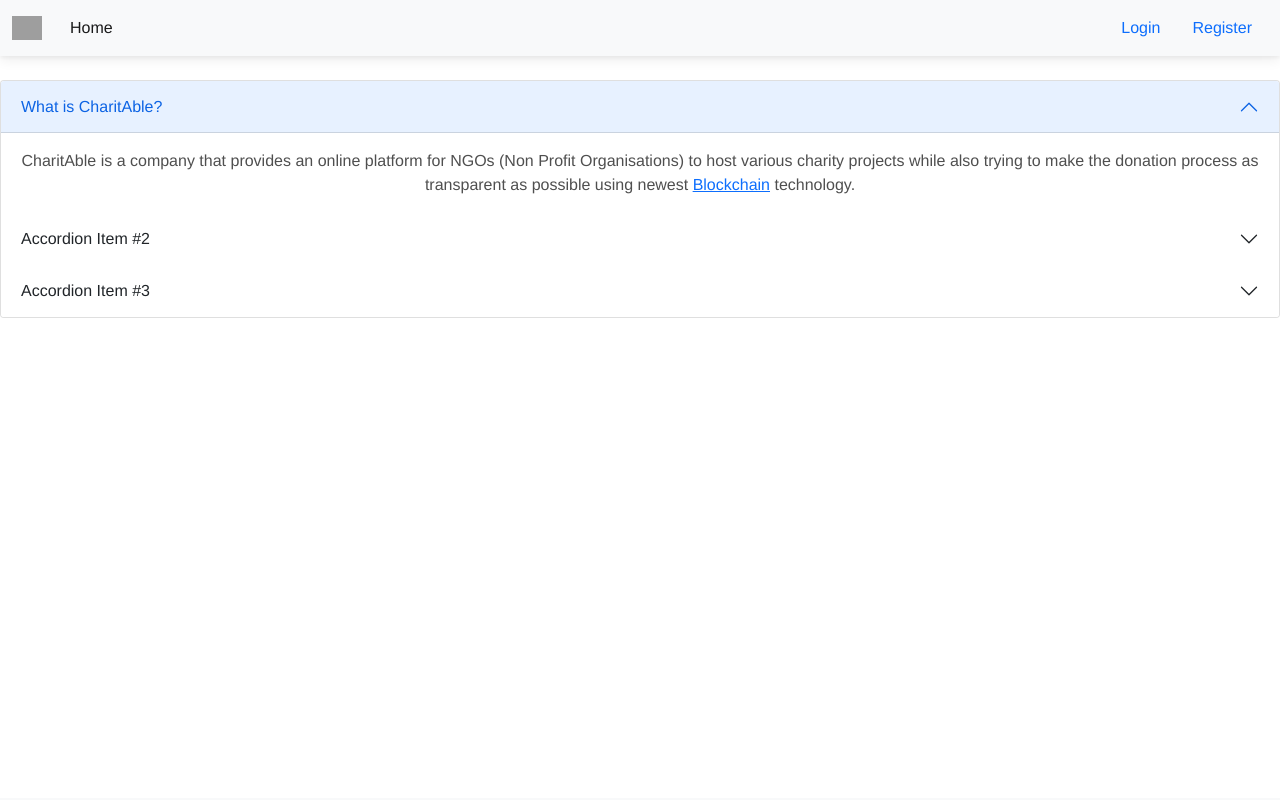
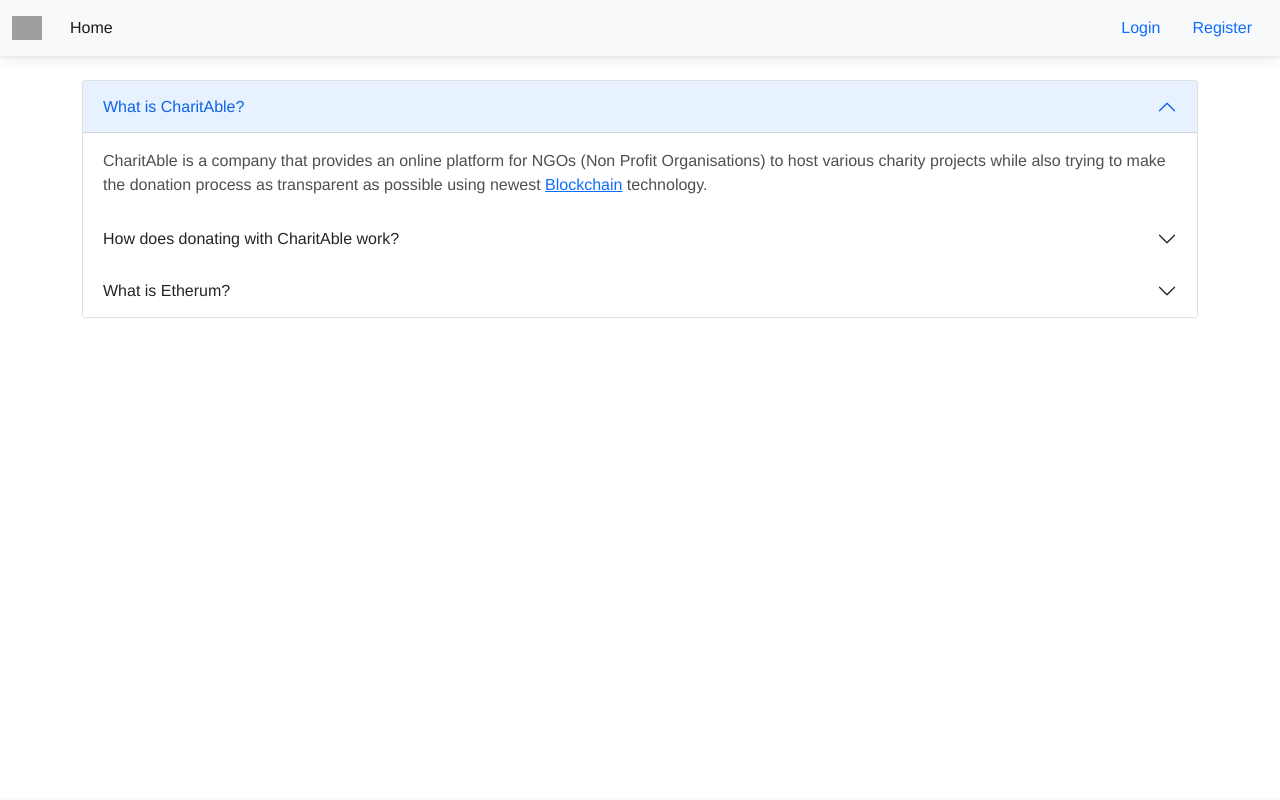
Before and after one commit to SS2021-SoftwareProject/Frontend, a Vue app: page /faq in a window 1280 px wide. Shown: the top 800 px of the page. Built offline with nearby package versions, Linux system fonts and the light colour scheme; grey boxes are pictures that could not be loaded.

Commit message:
- moved the custom css code for the footer to the Footer.vue file and deleted footer.scss - added start and end markers for each accordion item in Faq.vue - added a few questions in Faq.vue

```diff
--- a/src/assets/app.scss
+++ b/src/assets/app.scss
@@ -2,4 +2,3 @@
 @import '~mdb-ui-kit/css/mdb.min.css';
 @import "./src/MDBscss/mdb.core";
 @import "./src/MDBscss/bootstrap/bootstrap";
-@import "./src/assets/footer.scss";
--- a/src/assets/footer.scss
+++ /dev/null
@@ -1,3 +0,0 @@
-h6 {
-  color: #95d387;
-}
--- a/src/components/Footer.vue
+++ b/src/components/Footer.vue
@@ -136,4 +136,8 @@
 
 </script>
 
-<style scoped></style>
+<style scoped>
+h6 {
+  color: #95d387;
+}
+</style>
--- a/src/views/Faq.vue
+++ b/src/views/Faq.vue
@@ -1,5 +1,9 @@
 <template>
+
+  <div class="container-md">
     <div class="accordion" id="accordionExample">
+
+      <!--- item start --->
       <div class="accordion-item">
         <h2 class="accordion-header" id="headingOne">
           <button class="accordion-button" type="button" data-bs-toggle="collapse" data-bs-target="#collapseOne" aria-expanded="true" aria-controls="collapseOne">
@@ -7,37 +11,48 @@
           </button>
         </h2>
         <div id="collapseOne" class="accordion-collapse collapse show" aria-labelledby="headingOne" data-bs-parent="#accordionExample">
-        <div class="accordion-body">
+          <div class="accordion-body text-start">
             CharitAble is a company that provides an online platform for NGOs (Non Profit Organisations) to host various charity projects
             while also trying to make the donation process as transparent as possible using newest <a href="https://en.wikipedia.org/wiki/Blockchain">Blockchain</a> technology.
           </div>
         </div>
       </div>
+      <!--- item end --->
+
+      <!--- item start --->
       <div class="accordion-item">
         <h2 class="accordion-header" id="headingTwo">
           <button class="accordion-button collapsed" type="button" data-bs-toggle="collapse" data-bs-target="#collapseTwo" aria-expanded="false" aria-controls="collapseTwo">
-          Accordion Item #2
+            How does donating with CharitAble work?
           </button>
         </h2>
         <div id="collapseTwo" class="accordion-collapse collapse" aria-labelledby="headingTwo" data-bs-parent="#accordionExample">
-        <div class="accordion-body">
-          <strong>This is the second item's accordion body.</strong> It is hidden by default, until the collapse plugin adds the appropriate classes that we use to style each element. These classes control the overall appearance, as well as the showing and hiding via CSS transitions. You can modify any of this with custom CSS or overriding our default variables. It's also worth noting that just about any HTML can go within the <code>.accordion-body</code>, though the transition does limit overflow.
+          <div class="accordion-body text-start">
+            Although the specifics are confidential information, we use Blockchain technology together with Etherum to make the donation process more transparent for everyone involved, including the recipients and our users, and thus, rebuild trust on both sides.
           </div>
         </div>
       </div>
+      <!--- item end --->
+
+      <!--- item start --->
       <div class="accordion-item">
         <h2 class="accordion-header" id="headingThree">
           <button class="accordion-button collapsed" type="button" data-bs-toggle="collapse" data-bs-target="#collapseThree" aria-expanded="false" aria-controls="collapseThree">
-          Accordion Item #3
+            What is Etherum?
           </button>
         </h2>
         <div id="collapseThree" class="accordion-collapse collapse" aria-labelledby="headingThree" data-bs-parent="#accordionExample">
-        <div class="accordion-body">
-          <strong>This is the third item's accordion body.</strong> It is hidden by default, until the collapse plugin adds the appropriate classes that we use to style each element. These classes control the overall appearance, as well as the showing and hiding via CSS transitions. You can modify any of this with custom CSS or overriding our default variables. It's also worth noting that just about any HTML can go within the <code>.accordion-body</code>, though the transition does limit overflow.
+          <div class="accordion-body text-start">
+            Etherum is, like Bitcoin, an open source Blockchain network. However, Etherum uses a different approach than Bitcoin: it offers a decentralized platform for Smart Contracts.
+            Etherum's crypto currency is called Ether (ETH).
           </div>
         </div>
       </div>
+      <!--- item end --->
+
     </div>
+  </div>
+
 </template>
 
 <script>
@@ -50,6 +65,4 @@
 }
 </script>
 
-<style scoped>
-
-</style>
+<style scoped></style>
```
Lines whose indentation alone changed are shown as unchanged.
